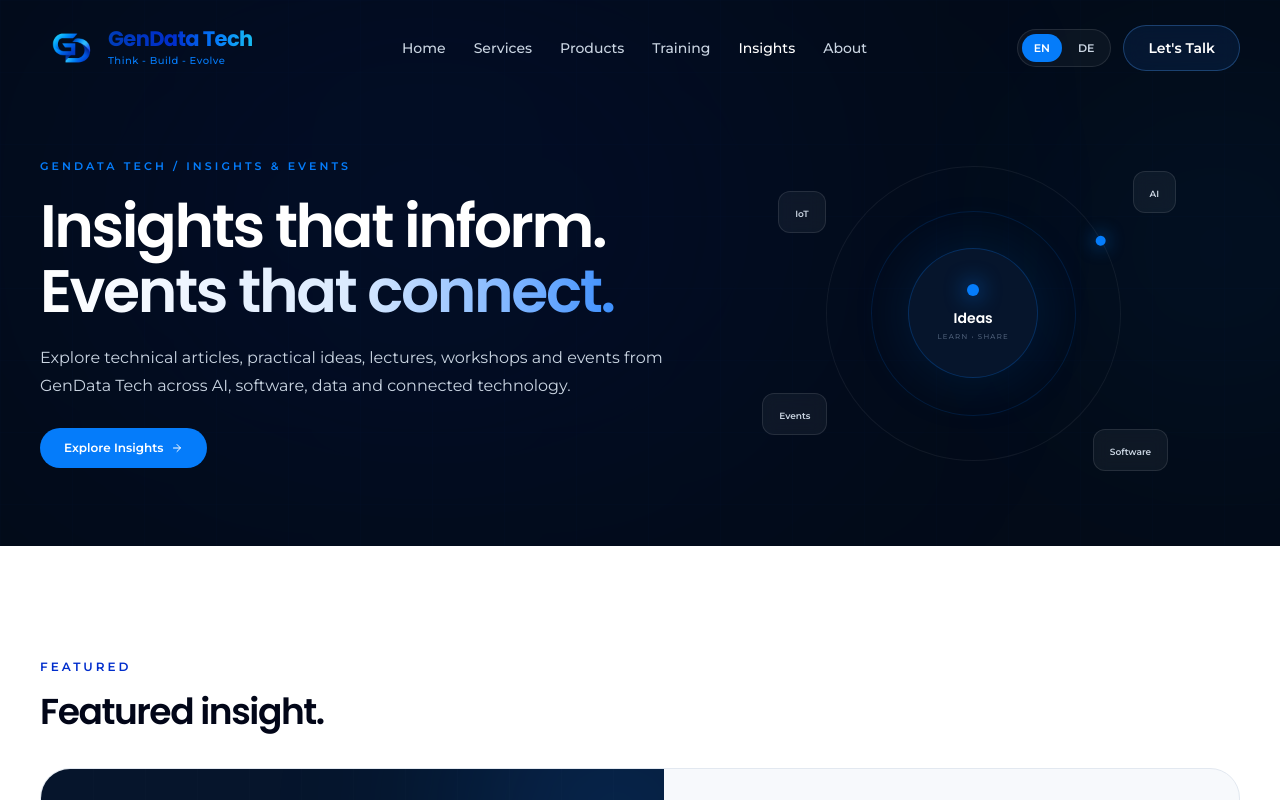
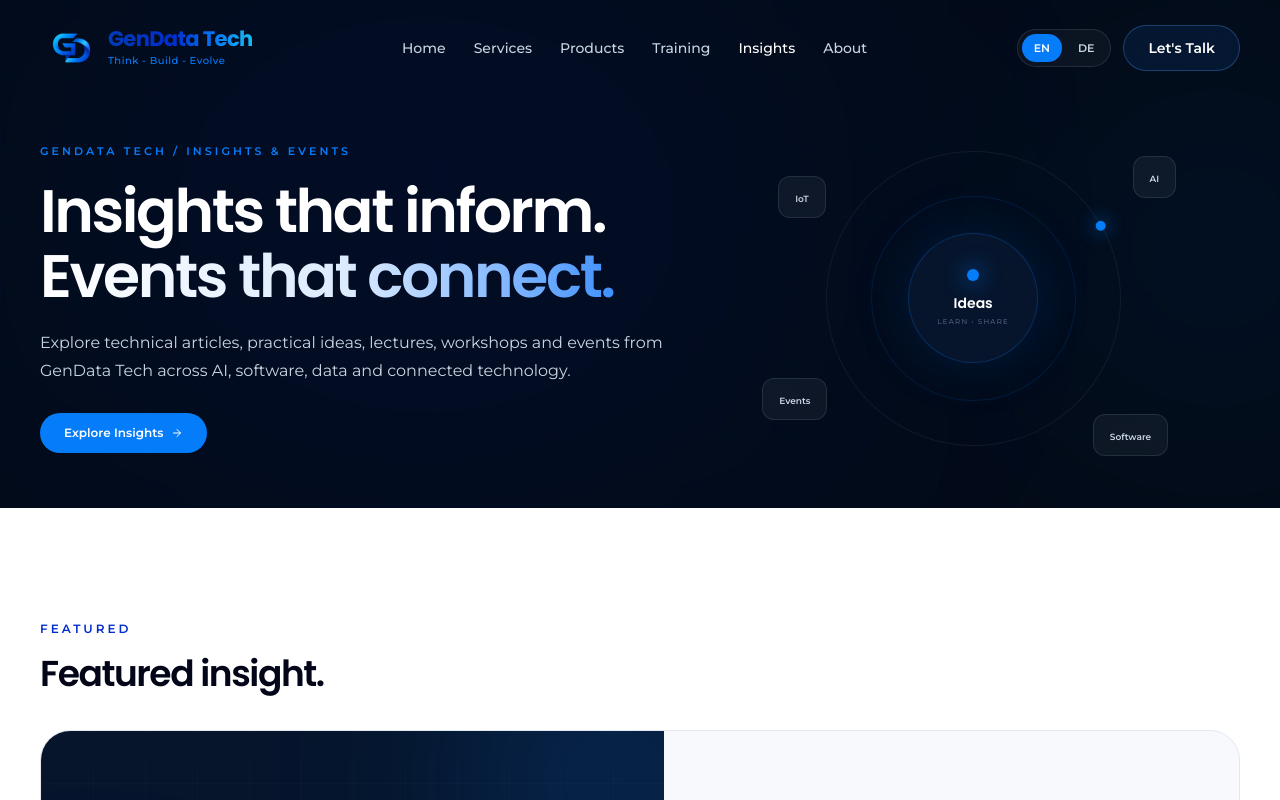
Before and after one commit to aravinthk1504/gendata-techv2, a Next.js app: page /en/blog in a window 1280 px wide. Shown: the top 800 px of the page. Built offline with nearby package versions, Linux system fonts and the light colour scheme.

Commit message:
Use content-driven desktop hero spacing on Insights page

```diff
--- a/src/components/migrated/Blog.jsx
+++ b/src/components/migrated/Blog.jsx
@@ -82,7 +82,7 @@ function Blog() {
 
         <section
           ref={heroRef}
-          className="relative overflow-hidden bg-[#030b18] px-6 pt-28 pb-16 sm:pt-32 sm:pb-20 lg:px-10 lg:pt-32 lg:pb-12"
+          className="relative overflow-hidden bg-[#030b18] px-6 pt-28 pb-16 sm:pt-32 sm:pb-20 lg:px-10 lg:pt-32 lg:pb-10"
         >
           <motion.div
             className="pointer-events-none absolute left-1/3 top-0 h-[430px] w-[760px] -translate-x-1/2 rounded-full bg-[#002DCC]/15 blur-[160px]"
@@ -139,7 +139,7 @@ function Blog() {
             }}
           />
 
-          <div className="relative mx-auto flex w-full max-w-[1400px] items-center py-6 sm:py-8 lg:min-h-[370px] lg:py-0">
+          <div className="relative mx-auto flex w-full max-w-[1400px] items-center py-6 sm:py-8 lg:py-0">
             <div className="grid w-full min-w-0 items-center gap-10 lg:grid-cols-[1.08fr_0.92fr] lg:gap-10">
 
               <div className="max-w-[690px]">
```
